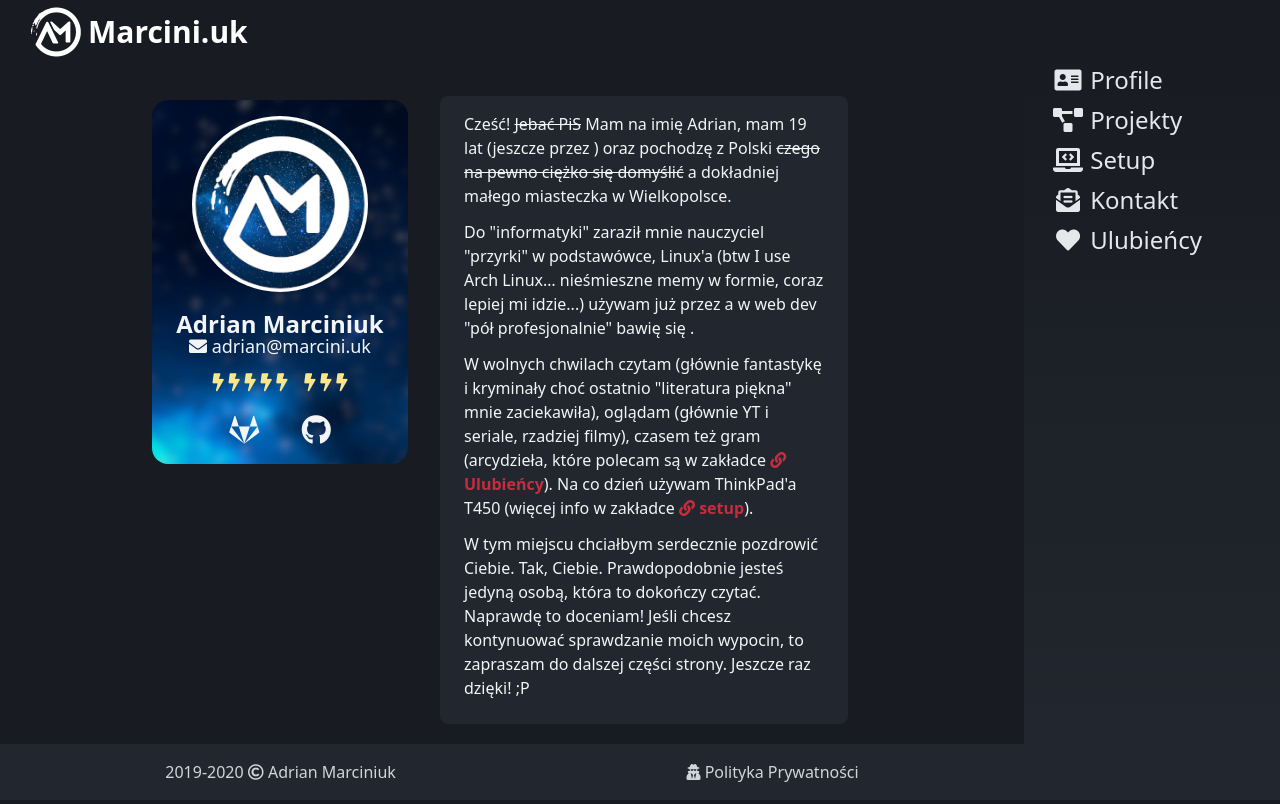
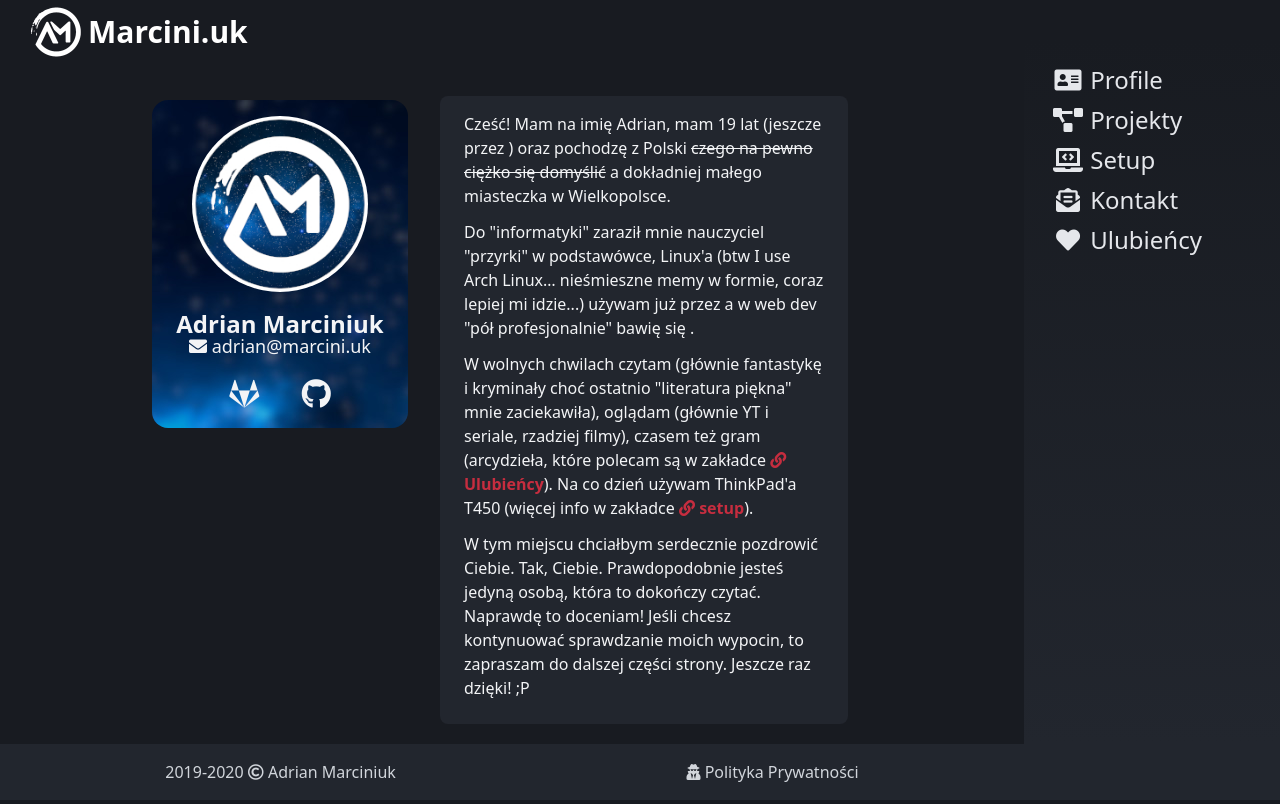
Before and after one commit to marciniuk/marcini.uk-live, a website: page pl/index.html in a window 1280 px wide. Drawn offline with Linux system fonts and the light colour scheme; a script that the page names is missing.

Commit message:
*macha ręką*

```diff
--- a/feed.xml
+++ b/feed.xml
@@ -1 +1 @@
-<?xml version="1.0" encoding="utf-8"?><feed xmlns="http://www.w3.org/2005/Atom" ><generator uri="https://jekyllrb.com/" version="4.1.1">Jekyll</generator><link href="https://marcini.uk/feed.xml" rel="self" type="application/atom+xml" /><link href="https://marcini.uk/" rel="alternate" type="text/html" /><updated>2021-02-25T16:35:33+01:00</updated><id>https://marcini.uk/feed.xml</id><title type="html">Adrian Marciniuk</title></feed>
+<?xml version="1.0" encoding="utf-8"?><feed xmlns="http://www.w3.org/2005/Atom" ><generator uri="https://jekyllrb.com/" version="4.1.1">Jekyll</generator><link href="https://marcini.uk/feed.xml" rel="self" type="application/atom+xml" /><link href="https://marcini.uk/" rel="alternate" type="text/html" /><updated>2021-03-02T04:12:16+01:00</updated><id>https://marcini.uk/feed.xml</id><title type="html">Adrian Marciniuk</title></feed>
--- a/pl/index.html
+++ b/pl/index.html
@@ -138,16 +138,16 @@
             <i class="fas fa-envelope"></i> adrian@marcini.uk
           </div>
 
-          <div class="text-lg pb-2 text-yellow-200">
-            <i class="fas fa-bolt"></i>
-            <i class="fas fa-bolt"></i>
-            <i class="fas fa-bolt"></i>
-            <i class="fas fa-bolt"></i>
-            <i class="fas fa-bolt pr-3"></i>
-            <i class="fas fa-bolt"></i>
-            <i class="fas fa-bolt"></i>
-            <i class="fas fa-bolt"></i>
-          </div>
+          <!-- <div class="text-lg pb-2 text-yellow-200"> -->
+          <!-- <i class="fas fa-bolt"></i> -->
+          <!-- <i class="fas fa-bolt"></i> -->
+          <!-- <i class="fas fa-bolt"></i> -->
+          <!-- <i class="fas fa-bolt"></i> -->
+          <!-- <i class="fas fa-bolt pr-3"></i> -->
+          <!-- <i class="fas fa-bolt"></i> -->
+          <!-- <i class="fas fa-bolt"></i> -->
+          <!-- <i class="fas fa-bolt"></i> -->
+          <!-- </div> -->
 
           <div class="flex flex-row justify-around p-2 mx-6 w-8/12">
             <a href="https://gitlab.com/marciniuk">
@@ -163,8 +163,9 @@
 
     <div class="lg:p-6 lg:pt-1 mt-3 lg:mt-0 lg:bg-gray-700 rounded-lg">
       <div class="lg:mt-3">
-        Cześć! <span class="line-through">Jebać PiS</span> Mam na imię Adrian,
-        mam 19 lat (jeszcze przez
+        Cześć!
+        <!-- <span class="line-through">Jebać PiS</span> -->
+        Mam na imię Adrian, mam 19 lat (jeszcze przez
         <span id="wiek" class="bold text-blue-300"></span>) oraz pochodzę z
         Polski
         <span class="line-through">czego na pewno ciężko się domyślić</span> a
```
